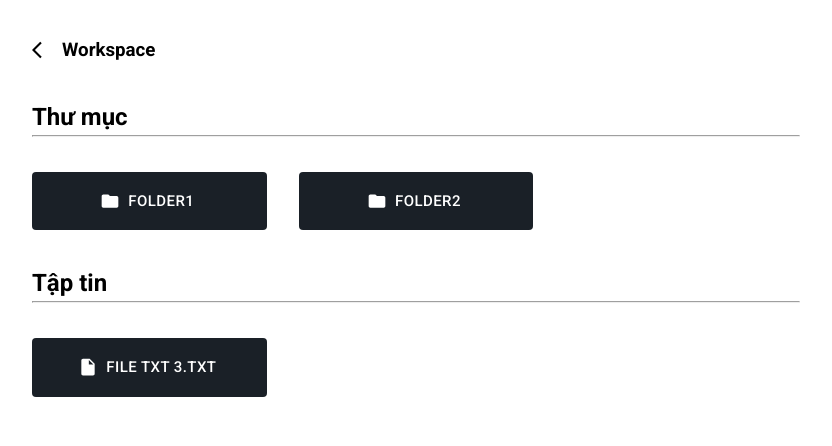
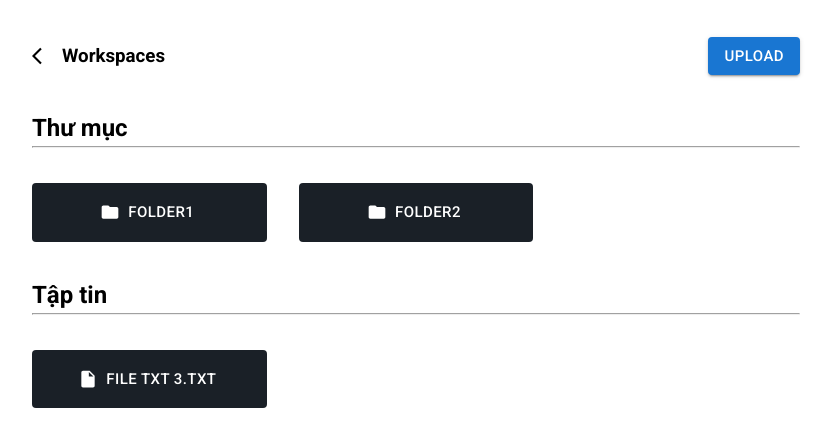
Before and after one commit to vodoanhoanglong/Drive_Client, a React (Create React App) app: page /drive in a window 1280 px wide. Shown: the top 446 px of the page, without its empty margins (224-1056 px from the left). Built offline with nearby package versions, Linux system fonts and the light colour scheme.

Commit message:
Uploaded img to firebase

```diff
--- a/package.json
+++ b/package.json
@@ -11,6 +11,7 @@
     "@mui/styled-engine-sc": "^5.5.2",
     "@reduxjs/toolkit": "^1.8.0",
     "cra-template-redux": "1.0.3",
+    "firebase": "^9.6.10",
     "graphql": "^16.3.0",
     "node-sass": "^7.0.1",
     "react": "18.0.0",
--- a/src/features/drives/File.jsx
+++ b/src/features/drives/File.jsx
@@ -14,9 +14,9 @@ const Item = styled(Button)(({ theme }) => ({
   width: '100%',
   ':hover': { backgroundColor: '#1A2592' },
 }));
-
 export default function File(props) {
   const { data } = props;
+
   return (
     <Box sx={{ flexGrow: 1 }}>
       <Grid container spacing={{ xs: 2, md: 4 }} columns={{ xs: 4, sm: 8, md: 12 }}>
--- a/src/features/drives/MyDrive.jsx
+++ b/src/features/drives/MyDrive.jsx
@@ -3,6 +3,22 @@ import ArrowBackIosIcon from '@mui/icons-material/ArrowBackIos';
 import File from './File';
 import Folder from './Folder';
 import fakeData from './data.json';
+
+import { getStorage, ref, getDownloadURL, uploadBytesResumable } from 'firebase/storage';
+import { app } from '../../firebase/base';
+import { Button } from '@mui/material';
+import styled from '@emotion/styled';
+
+const workspaces = 'Workspaces';
+const userId = '0e959136-83b0-4f7b-8ad0-edba52b0b9e4';
+
+const Input = styled('input')({
+  display: 'none',
+});
+
+const btnStyle = {
+  fontSize: '1.5rem',
+};
 
 const handleData = (data, path) => {
   const listItem = [];
@@ -17,14 +33,11 @@ const handleData = (data, path) => {
 };
 
 function MyDrive() {
-  const userId = '0e959136-83b0-4f7b-8ad0-edba52b0b9e4';
-
   const [pathPrefix, setPathPrefix] = useState(userId);
-  const [pathName, setPathName] = useState('Workspace');
+  const [pathName, setPathName] = useState(workspaces);
 
   const result = handleData(fakeData, pathPrefix);
 
-  console.log(result);
   let fileList = [];
   let folderList = [];
   result.map((item) =>
@@ -32,7 +45,7 @@ function MyDrive() {
   );
 
   const handleClick = () => {
-    console.log('jssjs');
+    if (pathName.trim() === workspaces) return;
     setPathName((prev) => prev.split('/').slice(0, -1).join('/'));
     setPathPrefix((prev) => prev.split('/').slice(0, -1).join('/'));
   };
@@ -42,8 +55,62 @@ function MyDrive() {
     setPathPrefix,
   };
 
+  const handleChange = (e) => {
+    const file = e.target.files[0];
+    const storage = getStorage(app);
+    const metadata = {
+      contentType: 'image/png',
+    };
+
+    // Upload file and metadata to the object 'images/mountains.jpg'
+    const storageRef = ref(storage, 'images/' + file.name);
+    const uploadTask = uploadBytesResumable(storageRef, file, metadata);
+
+    // Listen for state changes, errors, and completion of the upload.
+    uploadTask.on(
+      'state_changed',
+      (snapshot) => {
+        // Get task progress, including the number of bytes uploaded and the total number of bytes to be uploaded
+        const progress = (snapshot.bytesTransferred / snapshot.totalBytes) * 100;
+        console.log('Upload is ' + progress + '% done');
+        switch (snapshot.state) {
+          case 'paused':
+            console.log('Upload is paused');
+            break;
+          case 'running':
+            console.log('Upload is running');
+            break;
+        }
+      },
+      (error) => {
+        // A full list of error codes is available at
+        // https://firebase.google.com/docs/storage/web/handle-errors
+        switch (error.code) {
+          case 'storage/unauthorized':
+            // User doesn't have permission to access the object
+            break;
+          case 'storage/canceled':
+            // User canceled the upload
+            break;
+
+          // ...
+
+          case 'storage/unknown':
+            // Unknown error occurred, inspect error.serverResponse
+            break;
+        }
+      },
+      () => {
+        // Upload completed successfully, now we can get the download URL
+        getDownloadURL(uploadTask.snapshot.ref).then((downloadURL) => {
+          console.log('File available at', downloadURL);
+        });
+      }
+    );
+  };
   return (
     <div className='drives__container'>
+      <div className='drives__container-header'>
         <div className='drives__title' onClick={() => handleClick()}>
           <ArrowBackIosIcon
             style={{
@@ -52,6 +119,13 @@ function MyDrive() {
             }}
           />
           <h3>{pathName}</h3>
+        </div>
+        <label htmlFor='contained-button-file' onChange={(e) => handleChange(e)}>
+          <Input accept='image/*' id='contained-button-file' multiple type='file' />
+          <Button style={btnStyle} variant='contained' component='span'>
+            Upload
+          </Button>
+        </label>
       </div>
       <h2 className='drives__heading'>
         <b>Thư mục</b>
--- a/src/features/drives/data.json
+++ b/src/features/drives/data.json
@@ -30,5 +30,21 @@
     "size": 100,
     "extension": ".folder",
     "url": "https://firebase.com"
+  },
+  {
+    "id": "0f2a7aa3-6068-4a1c-b38e-7448dbe1399a",
+    "name": "folder1.1",
+    "path": "0e959136-83b0-4f7b-8ad0-edba52b0b9e4/15bd5b47-305d-469d-bde4-64a0fdb37f39/0f2a7aa3-6068-4a1c-b38e-7448dbe1399a",
+    "size": 100,
+    "extension": ".folder",
+    "url": "https://firebase.com"
+  },
+  {
+    "id": "585302d0-4146-42e6-b488-0991a830df2b",
+    "name": "folder1.1.1",
+    "path": "0e959136-83b0-4f7b-8ad0-edba52b0b9e4/15bd5b47-305d-469d-bde4-64a0fdb37f39/0f2a7aa3-6068-4a1c-b38e-7448dbe1399a/585302d0-4146-42e6-b488-0991a830df2b",
+    "size": 100,
+    "extension": ".folder",
+    "url": "https://firebase.com"
   }
 ]
--- /dev/null
+++ b/src/firebase/base.js
@@ -0,0 +1,14 @@
+import { initializeApp } from 'firebase/app';
+
+const firebaseConfig = {
+  apiKey: 'AIzaSyBshP6Kv0RjGJkYZsfxPp6BaGLk1wR1RW0',
+  authDomain: 'file-storage-4cd95.firebaseapp.com',
+  projectId: 'file-storage-4cd95',
+  storageBucket: 'file-storage-4cd95.appspot.com',
+  messagingSenderId: '928665384527',
+  appId: '1:928665384527:web:8e70ffe8e54e4c4dc19c3a',
+  measurementId: 'G-7R2PGK4F6G',
+};
+
+// Initialize Firebase
+export const app = initializeApp(firebaseConfig);
--- a/src/scss/components/drives/_drives.scss
+++ b/src/scss/components/drives/_drives.scss
@@ -14,3 +14,10 @@
     display: flex;
     align-items: center;
 }
+
+.drives__container-header{
+    display: flex;
+    width: 100%;
+    justify-content: space-between;
+    vertical-align: middle;
+}
```
Also changed, not shown: 1 other file (tests, documents, lock files or other folders). Lines whose indentation alone changed are shown as unchanged.
